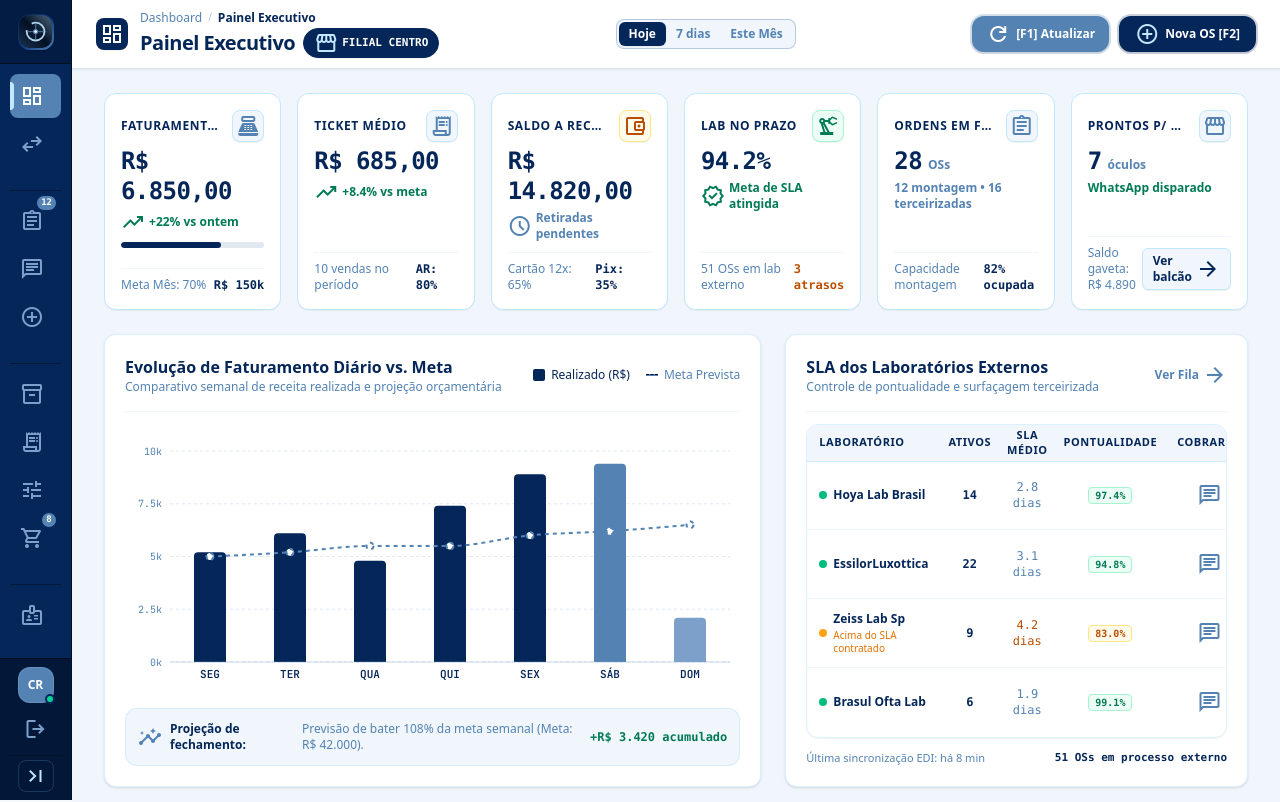
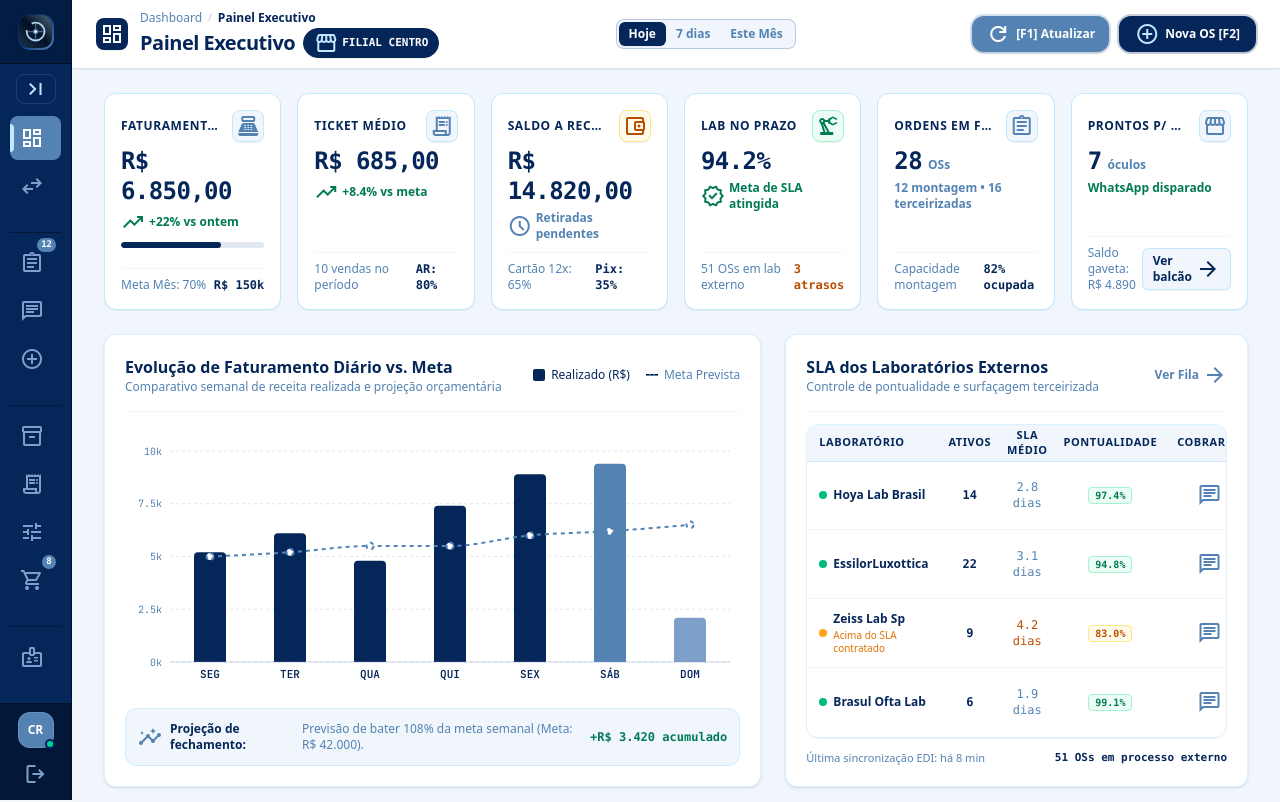
Before and after one commit to Macieljs/Fatura-otica, a Next.js app in the folder frontend/: page / in a window 1280 px wide. Shown: the top 802 px of the page. Built offline with nearby package versions, Linux system fonts and the light colour scheme.

Commit message:
fix(frontend): restaurar botao de recolher/expandir para o topo da sidebar sob a logo

```diff
--- a/frontend/components/SidebarNav.tsx
+++ b/frontend/components/SidebarNav.tsx
@@ -204,7 +204,34 @@ export default function SidebarNav() {
             </button>
           </div>
 
-          {/* Navigation Groups (Posição vertical idêntica nos dois estados) */}
+          {/* Desktop Expand Toggle Button (No Topo da Sidebar Recolhida) */}
+          {collapsed && !forceExpanded && (
+            <div className="px-2 pt-2.5 pb-0.5 flex justify-center relative group">
+              <button
+                id="btn-sidebar-toggle-collapse-collapsed"
+                type="button"
+                onClick={toggleCollapse}
+                className="hidden md:flex w-10 h-7.5 rounded-lg text-[#C1E8FF] hover:text-white hover:bg-[#5483B3]/25 transition-colors cursor-pointer items-center justify-center border border-[#5483B3]/30 shadow-2xs"
+              >
+                <span className="material-symbols-outlined text-[18px]">last_page</span>
+              </button>
+              {/* Flyout Tooltip */}
+              <div
+                role="tooltip"
+                className="hidden md:block absolute left-[56px] top-1/2 -translate-y-1/2 z-50 pointer-events-none opacity-0 invisible group-hover:opacity-100 group-hover:visible transition-all duration-150 ease-out translate-x-[-4px] group-hover:translate-x-0"
+              >
+                <div className="flex items-center gap-2 px-3 py-1.5 rounded-xl bg-[#021024] text-white text-xs font-semibold shadow-xl border border-[#5483B3]/40 whitespace-nowrap backdrop-blur-md">
+                  <div className="absolute -left-1 top-1/2 -translate-y-1/2 w-2 h-2 bg-[#021024] border-l border-b border-[#5483B3]/40 rotate-45"></div>
+                  <span className="text-[#F0F6FC]">Expandir Menu</span>
+                  <span className="px-1.5 py-0.5 rounded bg-[#5483B3]/30 text-[#C1E8FF] text-[10px] font-mono border border-[#5483B3]/30">
+                    Alt+B
+                  </span>
+                </div>
+              </div>
+            </div>
+          )}
+
+          {/* Navigation Groups */}
           <div className="space-y-4 p-2.5">
             {navGroups.map((group, gIdx) => (
               <div key={gIdx}>
@@ -377,36 +404,8 @@ export default function SidebarNav() {
                   </div>
                 </div>
               </div>
-
-              {/* Botão de Expandir no rodapé na Sidebar Recolhida */}
-              {!forceExpanded && (
-                <div className="relative group flex justify-center pt-1 border-t border-[#021024]/60 w-full">
-                  <button
-                    id="btn-sidebar-toggle-collapse-collapsed"
-                    type="button"
-                    onClick={toggleCollapse}
-                    className="w-9 h-8 rounded-lg text-[#C1E8FF] hover:text-white hover:bg-[#5483B3]/25 transition-colors cursor-pointer flex items-center justify-center border border-[#5483B3]/30 shadow-2xs"
-                  >
-                    <span className="material-symbols-outlined text-[18px]">last_page</span>
-                  </button>
-                  {/* Flyout Tooltip */}
-                  <div
-                    role="tooltip"
-                    className="hidden md:block absolute left-[56px] top-1/2 -translate-y-1/2 z-50 pointer-events-none opacity-0 invisible group-hover:opacity-100 group-hover:visible transition-all duration-150 ease-out translate-x-[-4px] group-hover:translate-x-0"
-                  >
-                    <div className="flex items-center gap-2 px-3 py-1.5 rounded-xl bg-[#021024] text-white text-xs font-semibold shadow-xl border border-[#5483B3]/40 whitespace-nowrap backdrop-blur-md">
-                      <div className="absolute -left-1 top-1/2 -translate-y-1/2 w-2 h-2 bg-[#021024] border-l border-b border-[#5483B3]/40 rotate-45"></div>
-                      <span className="text-[#F0F6FC]">Expandir Menu</span>
-                      <span className="px-1.5 py-0.5 rounded bg-[#5483B3]/30 text-[#C1E8FF] text-[10px] font-mono border border-[#5483B3]/30">
-                        Alt+B
-                      </span>
-                    </div>
-                  </div>
-                </div>
-              )}
             </div>
           ) : (
-            <div className="flex flex-col gap-2">
             <div className="p-2.5 rounded-xl bg-[#031c44] border border-[#7DA0CA]/30 shadow-xs flex items-center justify-between gap-2.5">
               <div className="flex items-center gap-2.5 min-w-0">
                 <div className="w-8 h-8 rounded-full bg-[#5483B3] border border-[#7DA0CA]/50 flex items-center justify-center text-white text-xs font-bold shrink-0 shadow-xs">
@@ -442,24 +441,6 @@ export default function SidebarNav() {
               >
                 <span className="material-symbols-outlined text-[18px]">logout</span>
               </Link>
-              </div>
-
-              {!forceExpanded && (
-                <button
-                  id="btn-sidebar-toggle-collapse-footer"
-                  type="button"
-                  onClick={toggleCollapse}
-                  className="w-full py-1.5 px-2.5 rounded-lg text-xs font-medium text-[#7DA0CA] hover:text-white hover:bg-[#5483B3]/20 flex items-center justify-between transition-colors cursor-pointer border border-[#5483B3]/20"
-                >
-                  <div className="flex items-center gap-2">
-                    <span className="material-symbols-outlined text-[18px]">first_page</span>
-                    <span>Recolher Menu Lateral</span>
-                  </div>
-                  <span className="text-[10px] font-mono px-1.5 py-0.5 rounded bg-[#021024] text-[#C1E8FF] border border-[#5483B3]/30">
-                    Alt+B
-                  </span>
-                </button>
-              )}
             </div>
           )}
         </div>
```
Lines whose indentation alone changed are shown as unchanged.
